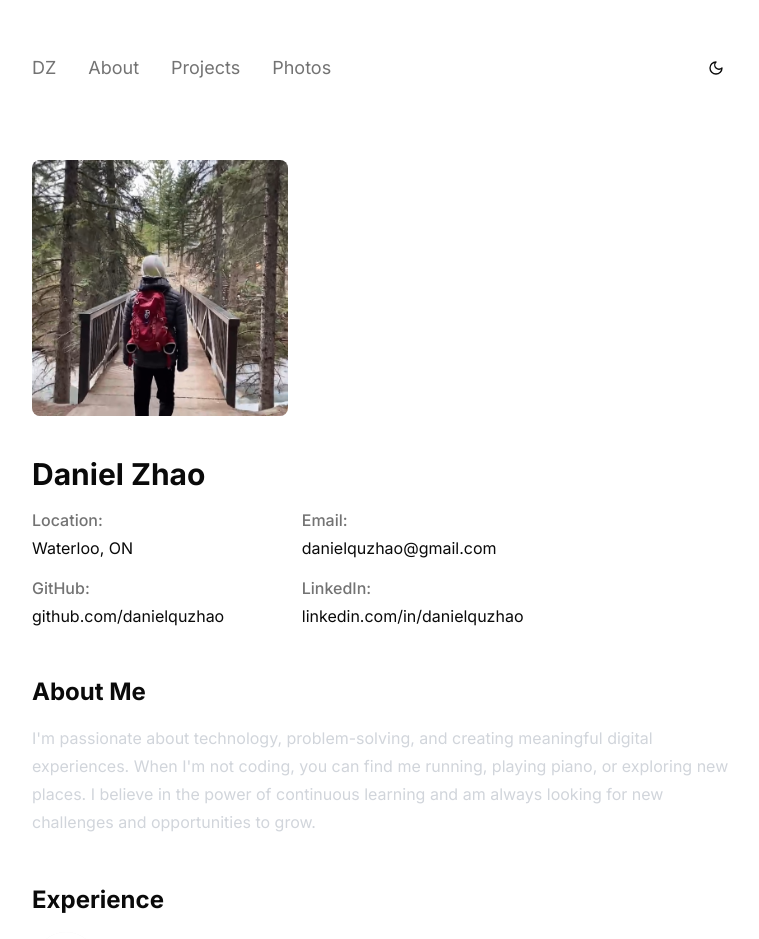
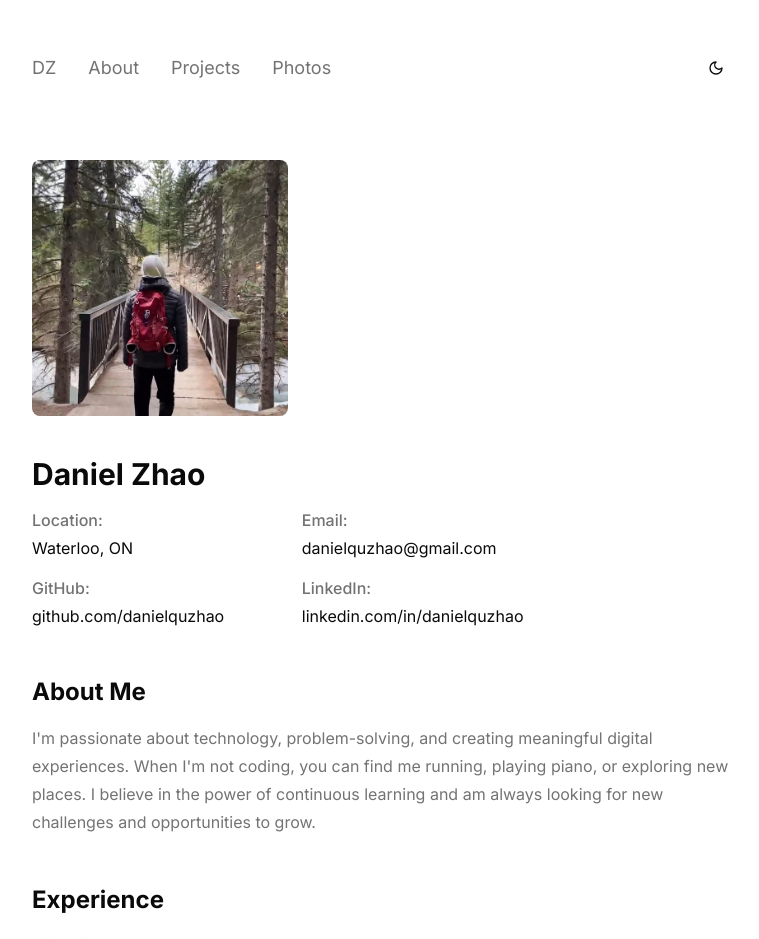
Before and after one commit to danielquzhao/personal-website, a Next.js app: page /about in a window 1280 px wide. Shown: the top 939 px of the page, without its empty margins (256-1015 px from the left). Built offline with nearby package versions, Linux system fonts and the light colour scheme.

Commit message:
edit text colour

```diff
--- a/app/about/page.tsx
+++ b/app/about/page.tsx
@@ -63,7 +63,7 @@ export default function AboutPage() {
             <section>
               <h2 className="text-2xl font-bold mb-4">About Me</h2>
               <div className="prose prose-invert dark:prose-invert max-w-none">
-                <p>
+                <p className="text-muted-foreground">
                   I'm passionate about technology, problem-solving, and creating meaningful digital experiences. When I'm not coding, you can find me running, playing piano, or exploring new places. I believe in the power of continuous learning and am always looking for new challenges and opportunities to grow.
                 </p>
               </div>
--- a/app/layout.tsx
+++ b/app/layout.tsx
@@ -7,8 +7,7 @@ import { ThemeProvider } from "@/components/theme-provider"
 const inter = Inter({ subsets: ["latin"] })
 
 export const metadata: Metadata = {
-  title: "Daniel Zhao | CS Student",
-  description: "Personal website of Daniel Zhao, Computer Science student at the University of Waterloo"
+  title: "Daniel Zhao",
 }
 
 export default function RootLayout({
```
